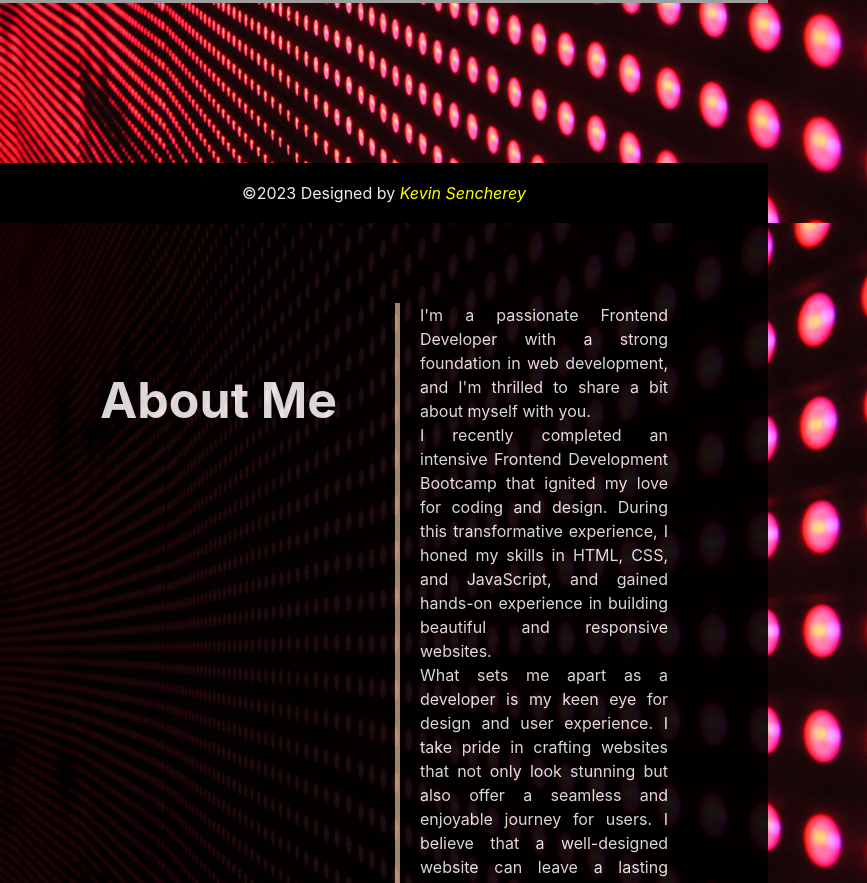
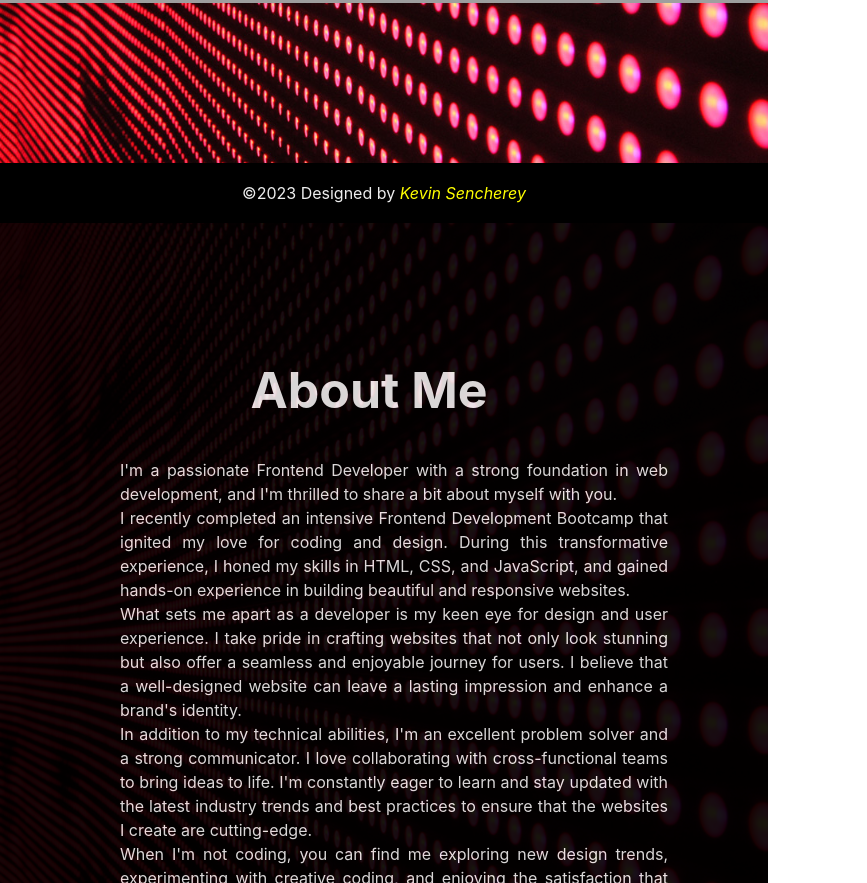
Before and after one commit to ksencherey/bootcamp-portfolio, a plain HTML site: page index.html in a window 768 px wide. Shown: the part 577-1460 px from the top of the page, 867 px wide, since content can reach past the window. Drawn offline with Linux system fonts and the light colour scheme; grey boxes are pictures that could not be loaded.

Commit message:
work section styled to respond to tablet resoltion

```diff
--- a/css/mobile.css
+++ b/css/mobile.css
@@ -96,10 +96,28 @@
     font-size: 1.1rem;
     margin-right: 10px;
   }
-  .hero-subtitle > h2{
+  .hero-subtitle > h2 {
     text-align: center;
     text-wrap: nowrap;
     font-size: 25px;
+  }
+  .page-section {
+    display: block;
+  }
+  .page-section > h2 {
+    border-right: none;
+    text-align: center;
+    padding-bottom: 30px;
+  }
+  .contact > h2 {
+    padding-bottom: 20px;
+  }
 
+  #work > h2 {
+    padding-top: 50px;
+  }
+
+  #about > h2 {
+    padding-top: 50px;
   }
 }
```
